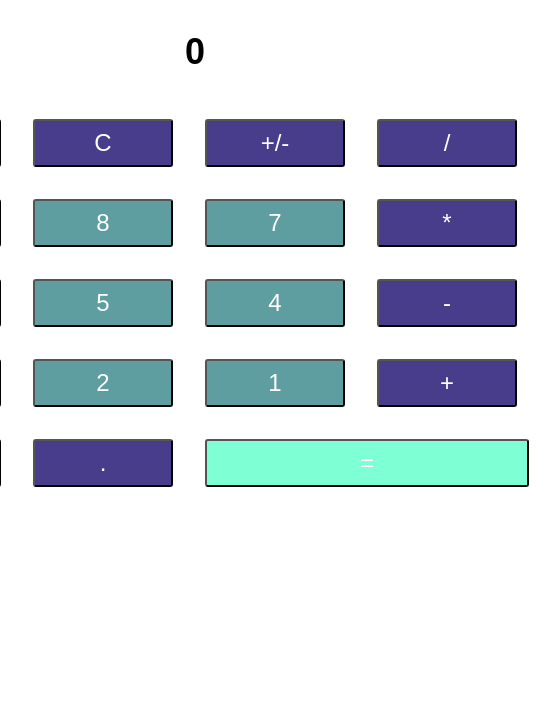
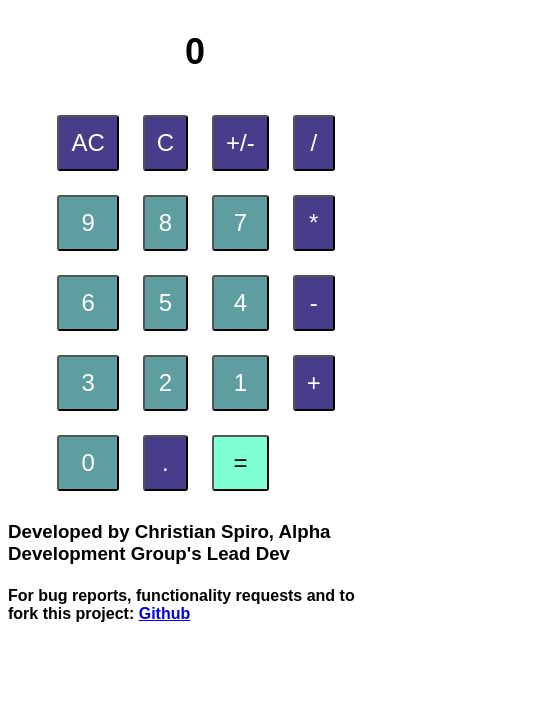
Before and after one commit to christianspiro/calculate-in-JS, a plain HTML site: page index.html in a window 390 px wide. Shown: the part 116-844 px from the top of the page, 545 px wide, since content can reach past the window. Drawn offline with Linux system fonts and the light colour scheme; a web font is replaced by a local one.

Commit message:
Converted to flex-grid for responsive functionality.

```diff
--- a/index.html
+++ b/index.html
@@ -11,7 +11,7 @@
 <body>
 <h1 class="title">Calculate with JavaScript</h1>
 <div class="external"><h2 id="screen">0</h2></div>
-<div class="container">
+
     <div class="calculator">
         <div class="btn-group">
             <button class=" button btn-dark" id="clear-all" >AC</button>
@@ -40,7 +40,7 @@
             <button id="equal" class=" button" >=</button>
         </div>
     </div>
-</div>
+
 <footer>
     <h3>Developed by Christian Spiro, Alpha Development Group's Lead Dev</h3>
     <h4>For bug reports, functionality requests and to fork this project:
--- a/style.css
+++ b/style.css
@@ -3,13 +3,8 @@ body {
 }
 
 .button {
-    display: flex;
-    flex-wrap: wrap;
-    justify-content: center;
-    align-items: center;
-    flex: 0 1 20%;
-    margin: 16px;
-    padding: 8px;
+    margin: .5em;
+    padding: .5em;
     font-size: 1.5em;
     border-radius: 3px;
 }
@@ -21,31 +16,23 @@ body {
     background-color: cadetblue;
     color: white;
 }
-.container {
-    min-height: 100vh;
-    display: flex;
-    justify-content: center;
-    align-items: flex-start;
-}
+
 
 .calculator {
     display: flex;
-    flex-wrap: wrap;
-    flex: 0 1 60%;
-    min-width: 700px;
+    margin: auto;
 
 }
 
 .btn-group {
-    display: flex;
-    flex: 0 1 100%;
-    flex-wrap: wrap;
+    display: grid;
+    grid-template-columns: repeat(4, 1fr);
+    width: 80%;
+    margin: auto;
 
 }
 #equal{
-    flex-grow: 2;
     background-color: aquamarine;
-    color: white;
 }
 
 .title {
```
